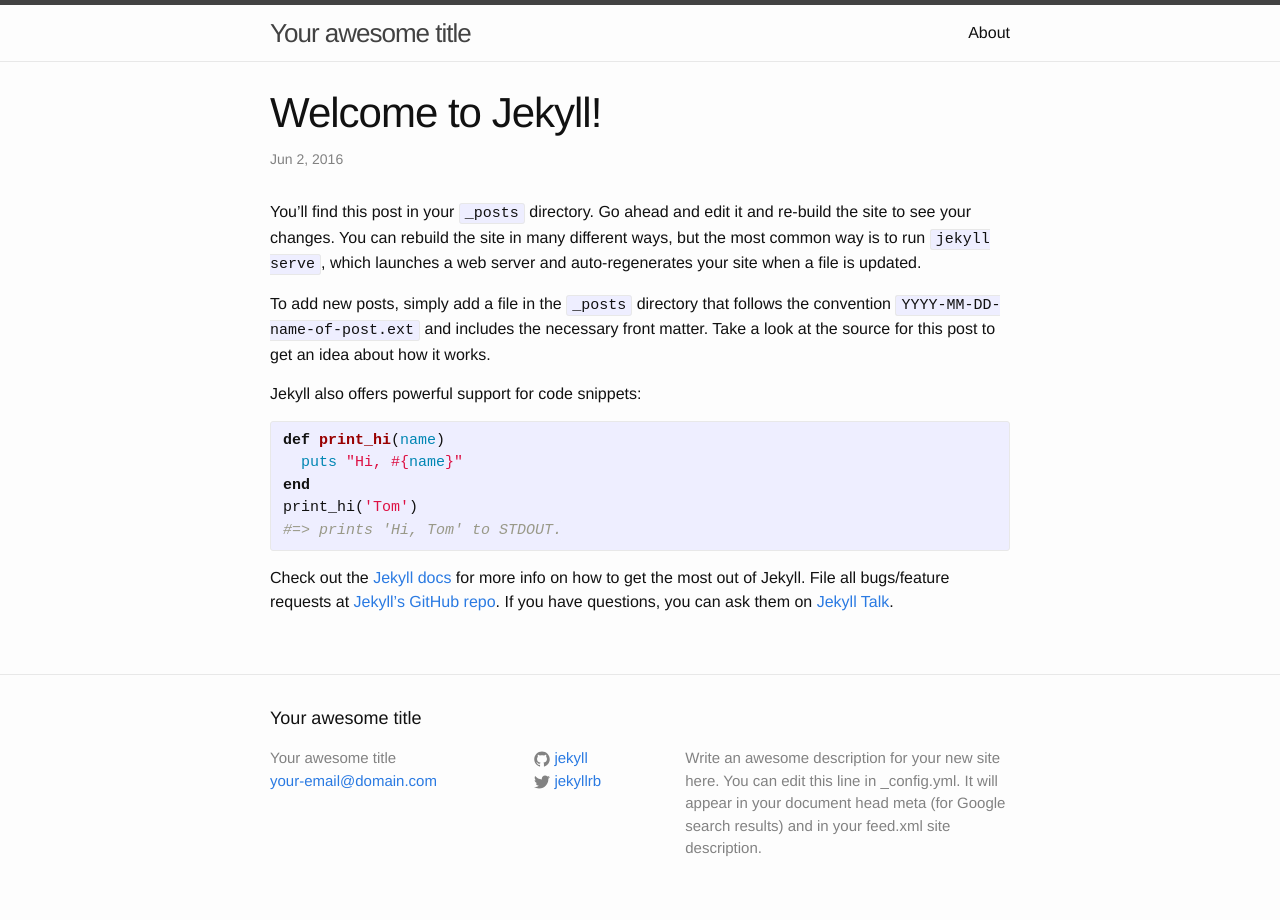
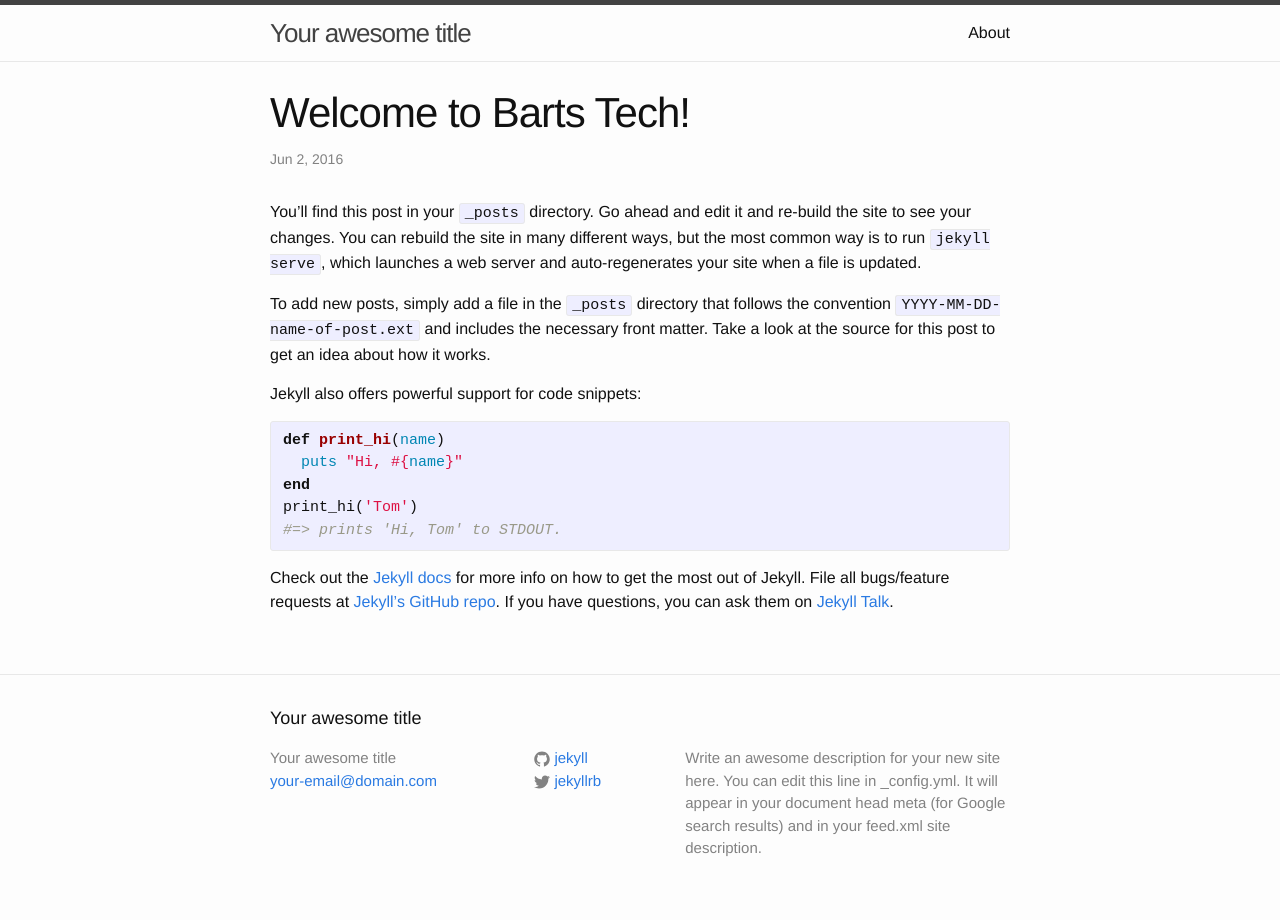
Before and after one commit to BartDailey/bartdailey.github.io, a Jekyll site: the page built from _posts/2016-06-02-welcome-to-jekyll.markdown, in a window 1280 px wide. Built offline with Jekyll 4.4.1, drawn with Linux system fonts in a browser that asks for light colours.

```diff
--- a/_posts/2016-06-02-welcome-to-jekyll.markdown
+++ b/_posts/2016-06-02-welcome-to-jekyll.markdown
@@ -1,6 +1,6 @@
 ---
 layout: post
-title:  "Welcome to Jekyll!"
+title:  "Welcome to Barts Tech!"
 date:   2016-06-02 12:04:38 -0400
 categories: jekyll update
 ---
```
